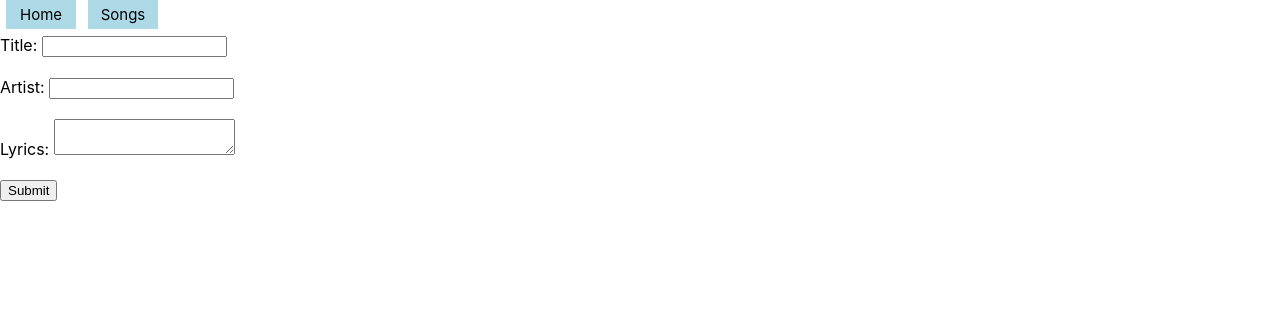
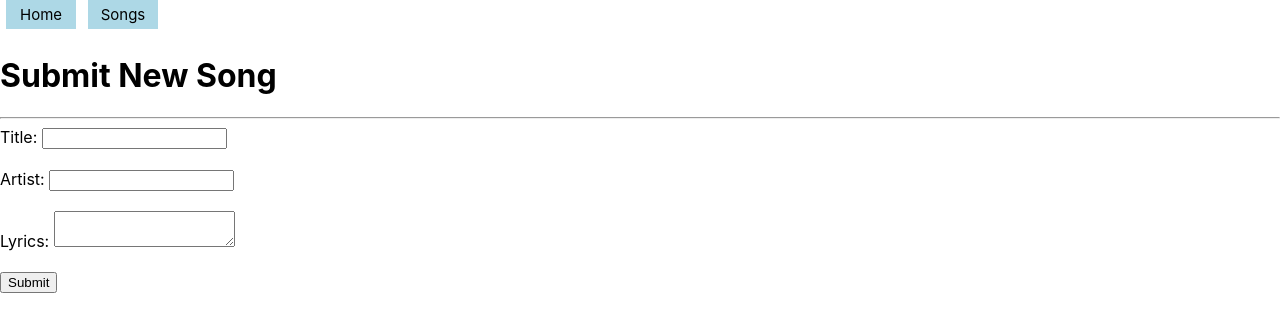
Before and after one commit to ChristinaKozi/p2-final, a React (Create React App) app: page /song/1 in a window 1280 px wide. Shown: the top 332 px of the page. Built offline with nearby package versions, Linux system fonts and the light colour scheme.

Commit message:
adds header to submit form

```diff
--- a/src/components/SongForm.js
+++ b/src/components/SongForm.js
@@ -7,6 +7,8 @@ function SongForm(){
             <header>
                 <NavBar />
             </header>
+            <h1>Submit New Song</h1>
+            <hr />
             <form>
                 <label>Title: </label>
                 <input type='text'></input>
```
